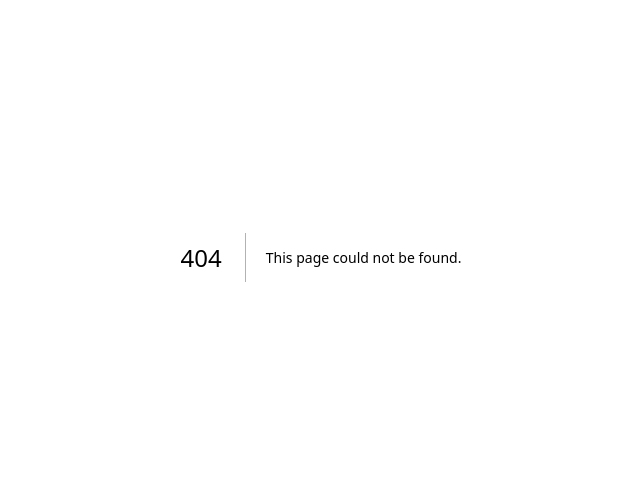
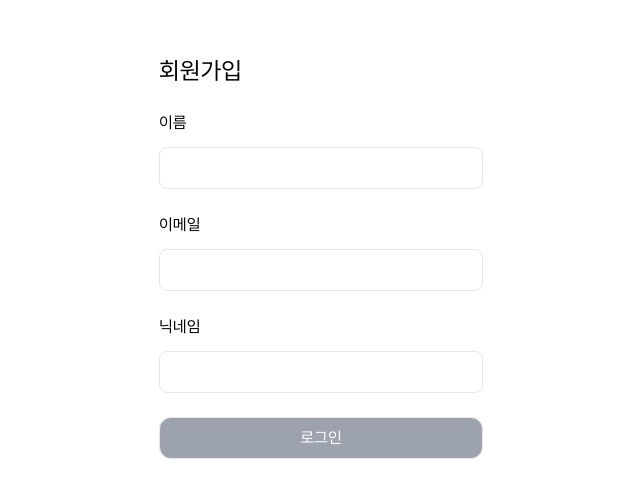
Before and after one commit to dongibuyeo/core-frontend, a Next.js app: page /signup in a window 1280 px wide. Before the commit this address had no page. Shown: the part 143-640 px from the top of the page, without its empty margins (319-959 px from the left). Built offline with nearby package versions, Linux system fonts and the light colour scheme.

Commit message:
feat: 랜딩 페이지에서 로그인, 회원가입 분기 처리 및 회원가입 페이지 구현

```diff
--- /dev/null
+++ b/src/app/home/page.tsx
@@ -0,0 +1,7 @@
+export default function Home() {
+  return (
+    <div className="w-full h-full flex items-center justify-center">
+      <h1 className="text-2xl">메인 페이지</h1>
+    </div>
+  )
+}
--- a/src/app/page.tsx
+++ b/src/app/page.tsx
@@ -1,3 +1,31 @@
+'use client'
+
+import { useRouter } from 'next/navigation'
+import toast from 'react-hot-toast'
+
 export default function Home() {
-  return <h1 className="text-3xl">Hello world!</h1>
+  const router = useRouter()
+
+  const handleRedirect = () => {
+    const token = localStorage.getItem('token')
+    if (token) {
+      toast.success('로그인 되었습니다.')
+      router.push('/home')
+    } else {
+      toast.success('아직 회원이 아니시군요\n회원가입을 시작합니다!')
+      router.push('/signup')
+    }
+  }
+
+  return (
+    <div className="w-full h-full flex items-center justify-center">
+      <button
+        type="button"
+        className="px-5 py-2 border rounded-xl bg-[#4BAFF5] text-white"
+        onClick={handleRedirect}
+      >
+        로그인
+      </button>
+    </div>
+  )
 }
--- /dev/null
+++ b/src/app/signup/page.tsx
@@ -0,0 +1,91 @@
+/* eslint-disable @typescript-eslint/no-shadow */
+
+'use client'
+
+import { useState } from 'react'
+import { useRouter } from 'next/navigation'
+import toast from 'react-hot-toast'
+
+const EMAIL_REGEX = /^[a-zA-Z0-9._%+-]+@[a-zA-Z0-9.-]+\.[a-zA-Z]{2,}$/
+const NICKNAME_REGEX = /^[a-zA-Z0-9가-힣]{1,10}$/
+
+export default function SignupPage() {
+  const router = useRouter()
+  const [username, setUsername] = useState<string>('')
+  const [email, setEmail] = useState<string>('')
+  const [nickname, setNickname] = useState<string>('')
+
+  const isValidEmail = (email: string) => EMAIL_REGEX.test(email)
+  const isValidNickname = (nickname: string) => NICKNAME_REGEX.test(nickname)
+
+  const handleSubmit = (e: React.FormEvent<HTMLFormElement>) => {
+    e.preventDefault()
+
+    const body = {
+      username,
+      email,
+      nickname,
+    }
+
+    localStorage.setItem('token', JSON.stringify(body))
+    toast.success('회원가입 되었습니다.')
+    router.push('/home')
+  }
+
+  return (
+    <div className="w-full h-full flex items-center justify-center">
+      <form onSubmit={handleSubmit} className="flex flex-col gap-6">
+        <h1 className="text-2xl">회원가입</h1>
+        <div className="flex flex-col gap-3">
+          <label htmlFor="username">이름</label>
+          <input
+            id="username"
+            type="text"
+            value={username}
+            onChange={(e) => setUsername(e.target.value)}
+            className="border rounded-lg p-2 focus:outline-[#4BAFF5]"
+            autoComplete="off"
+          />
+        </div>
+        <div className="flex flex-col gap-3">
+          <label htmlFor="email">이메일</label>
+          <input
+            id="email"
+            type="text"
+            value={email}
+            onChange={(e) => setEmail(e.target.value)}
+            className="border rounded-lg p-2 focus:outline-[#4BAFF5]"
+          />
+          {email && !isValidEmail(email) && (
+            <span className="text-red-500 text-xs">
+              올바른 이메일 형식이 아닙니다.
+            </span>
+          )}
+        </div>
+        <div className="flex flex-col gap-3">
+          <label htmlFor="nickname">닉네임</label>
+          <input
+            id="nickname"
+            type="text"
+            value={nickname}
+            onChange={(e) => setNickname(e.target.value)}
+            className="border rounded-lg p-2 focus:outline-[#4BAFF5]"
+            autoComplete="off"
+          />
+          {nickname && !isValidNickname(nickname) && (
+            <span className="text-red-500 text-xs">
+              1~10자의 영문, 한글, 숫자만 사용 가능합니다.
+            </span>
+          )}
+        </div>
+        <button
+          type="submit"
+          className={`px-5 py-2 border rounded-xl bg-[#4BAFF5] text-white ${!isValidEmail(email) || !isValidNickname(nickname) ? 'bg-gray-400' : 'bg-[#4BAFF5]'}`}
+          disabled={!isValidEmail(email) || !isValidNickname(nickname)}
+        >
+          로그인
+        </button>
+      </form>
+    </div>
+  )
+}
```
